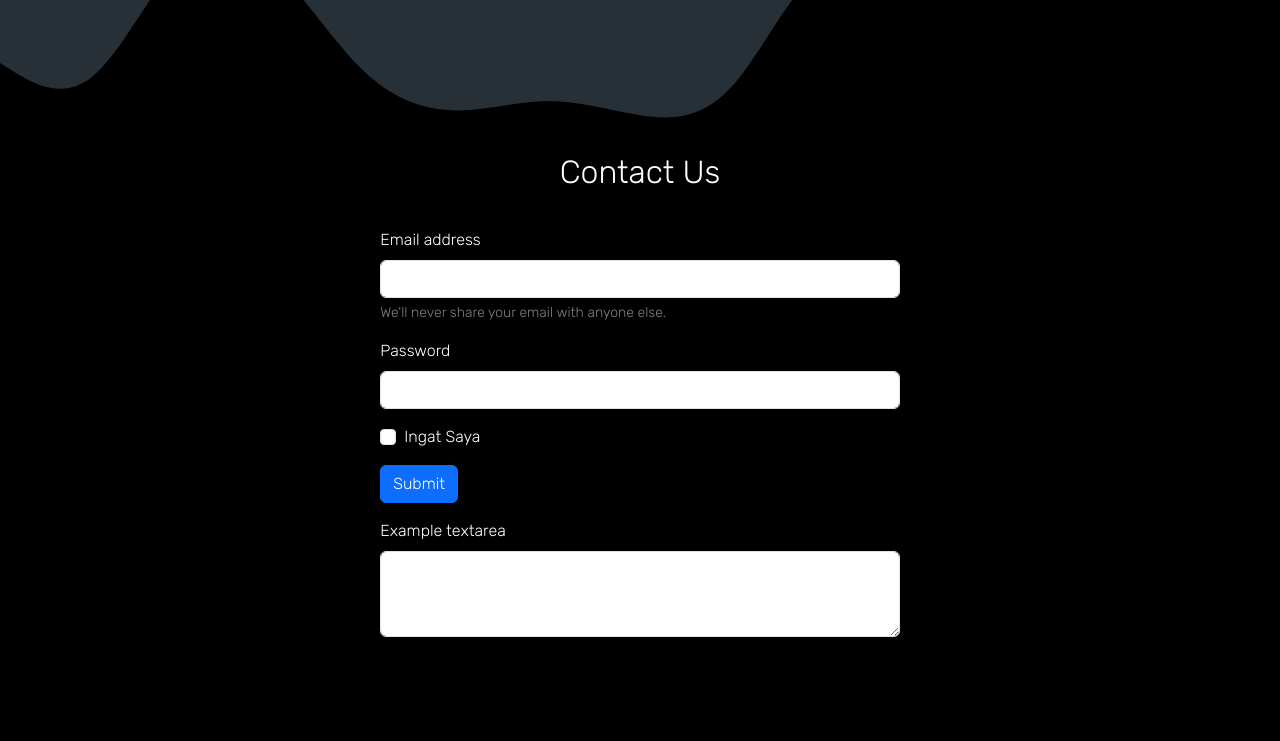
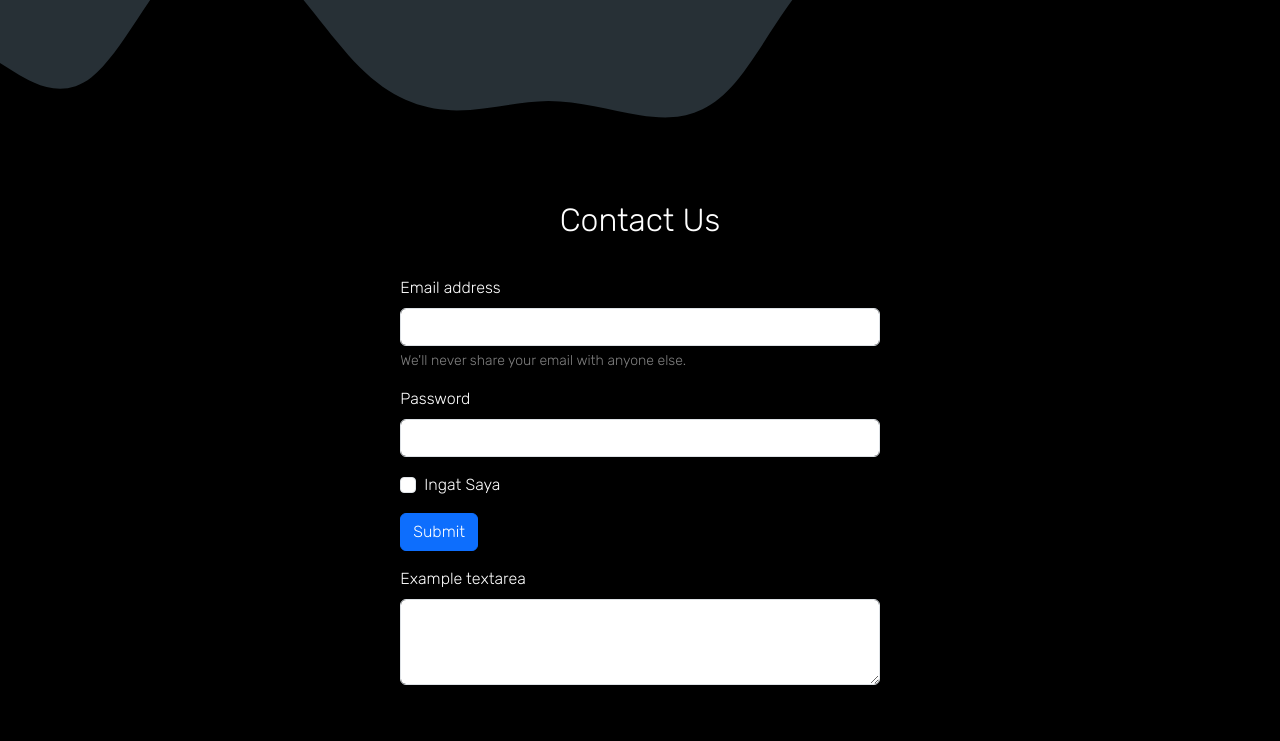
Before and after one commit to suryazeinrambe/suryazeinrambe-portofolio.github.com, a plain HTML site: page index.html in a window 1280 px wide. Shown: the part 2381-3122 px from the top of the page. Drawn offline with nearby package versions, Linux system fonts and the light colour scheme.

Commit message:
Edit padding contact us

```diff
--- a/index.html
+++ b/index.html
@@ -157,7 +157,7 @@
 
 
     <!-- Contact Us -->
-    <section id="contact" class="bg-black">
+    <section id="contact" class="bg-black p-5">
       <div class="container">
         <div class="row text-center">
           <div class="col-12 mb-3"><p>Contact Us</p></div>
```
